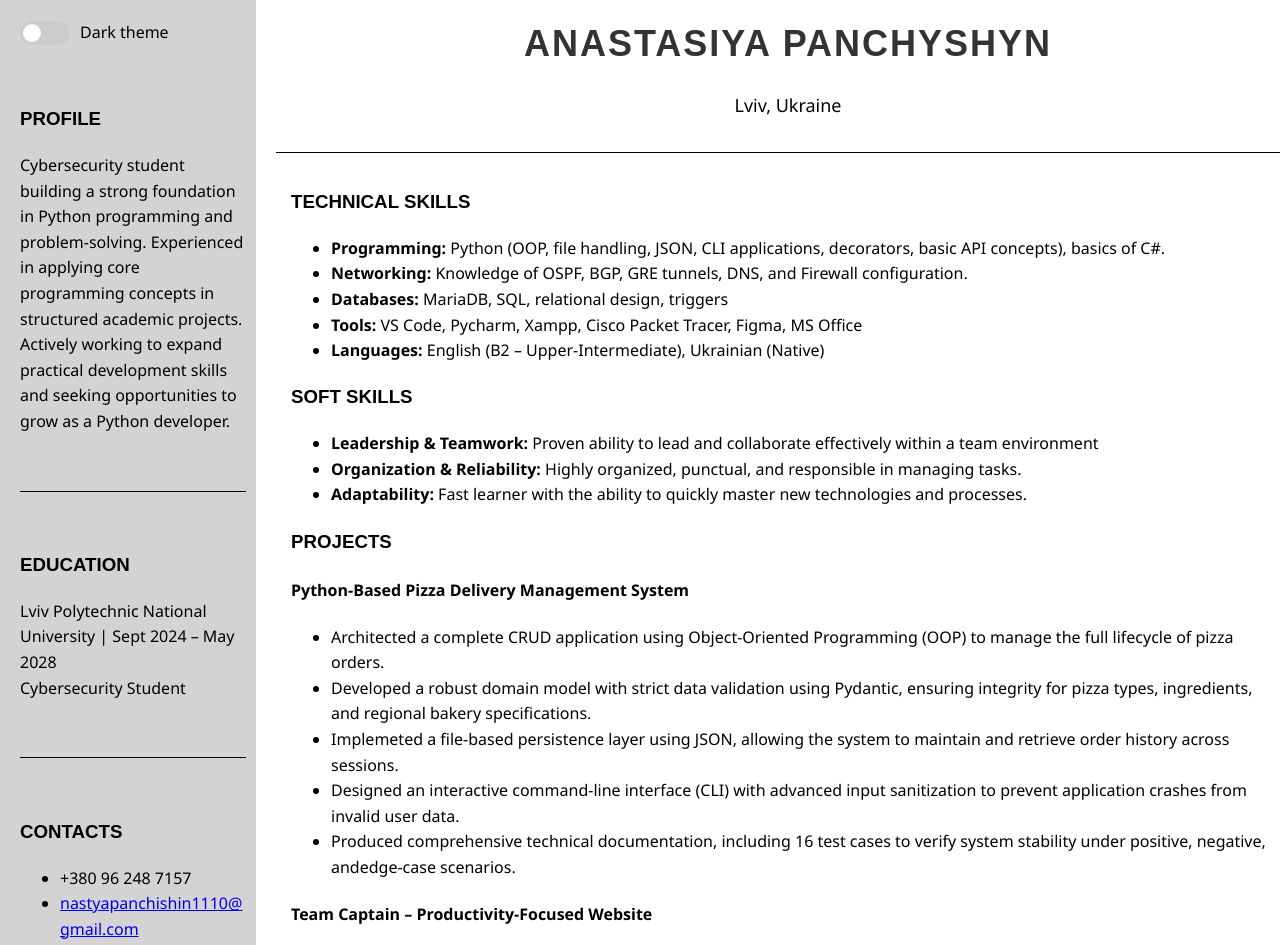
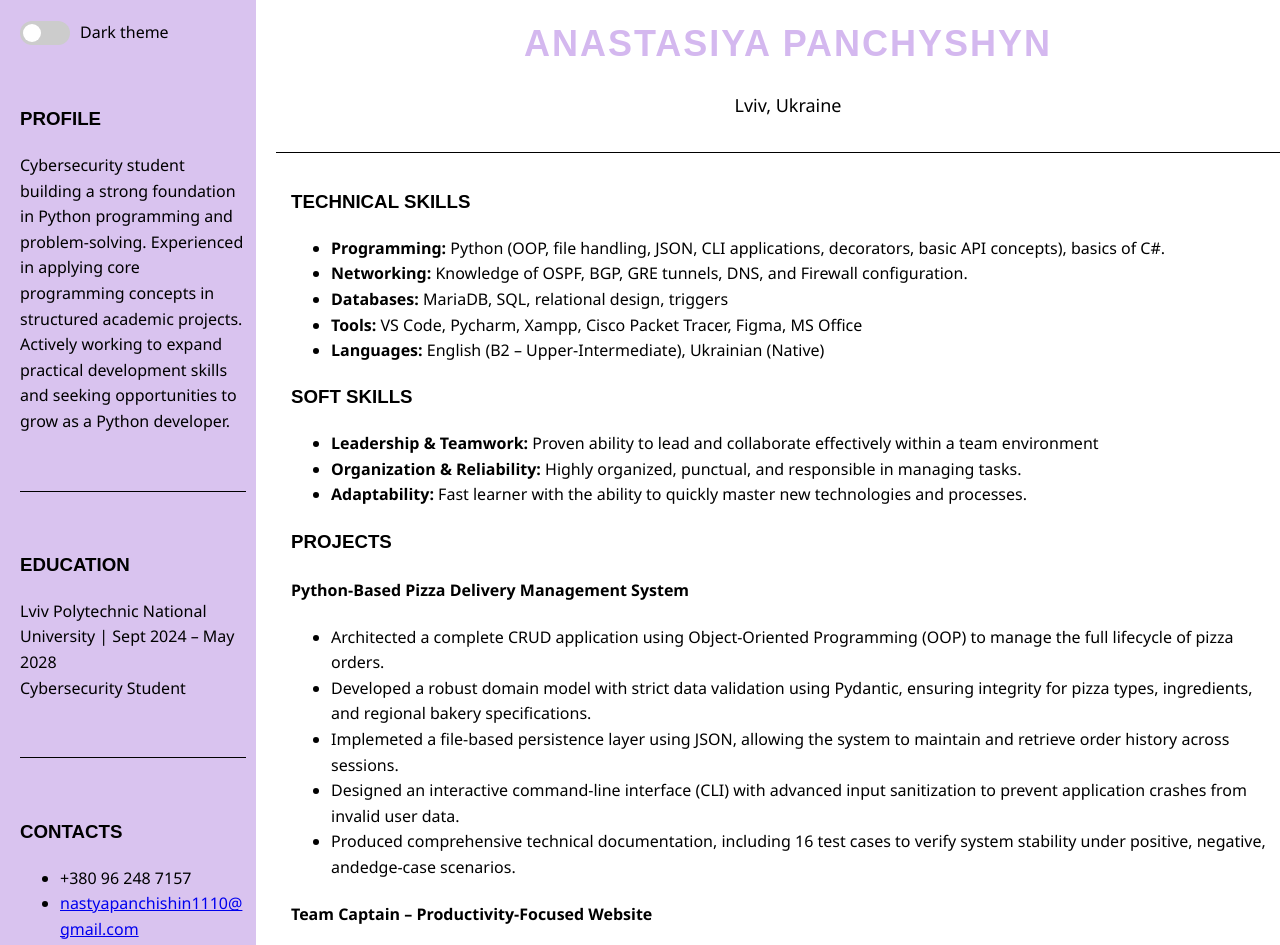
Before and after one commit to akkatty/lab_2, a plain HTML site: page index.html in a window 1280 px wide. Shown: the top 945 px of the page. Drawn offline with Linux system fonts and the light colour scheme; no server answers.

Commit message:
left block -> purple

```diff
--- a/styles.css
+++ b/styles.css
@@ -30,13 +30,13 @@ header h1 {
     text-transform: uppercase;
     letter-spacing: 2px;
     margin: 0;
-    color: #333;
+    color: #d4b8ef;
 }
 
 #left_side_block {
     grid-row: 1 / 5;
     grid-column: 1;
-    background: #d4d2d2;
+    background: #d9c3ef;
     border: 0;
     padding: 10px 10px 10px 20px;
     margin: 0px;
```
Also changed, not shown: 1 other file.
